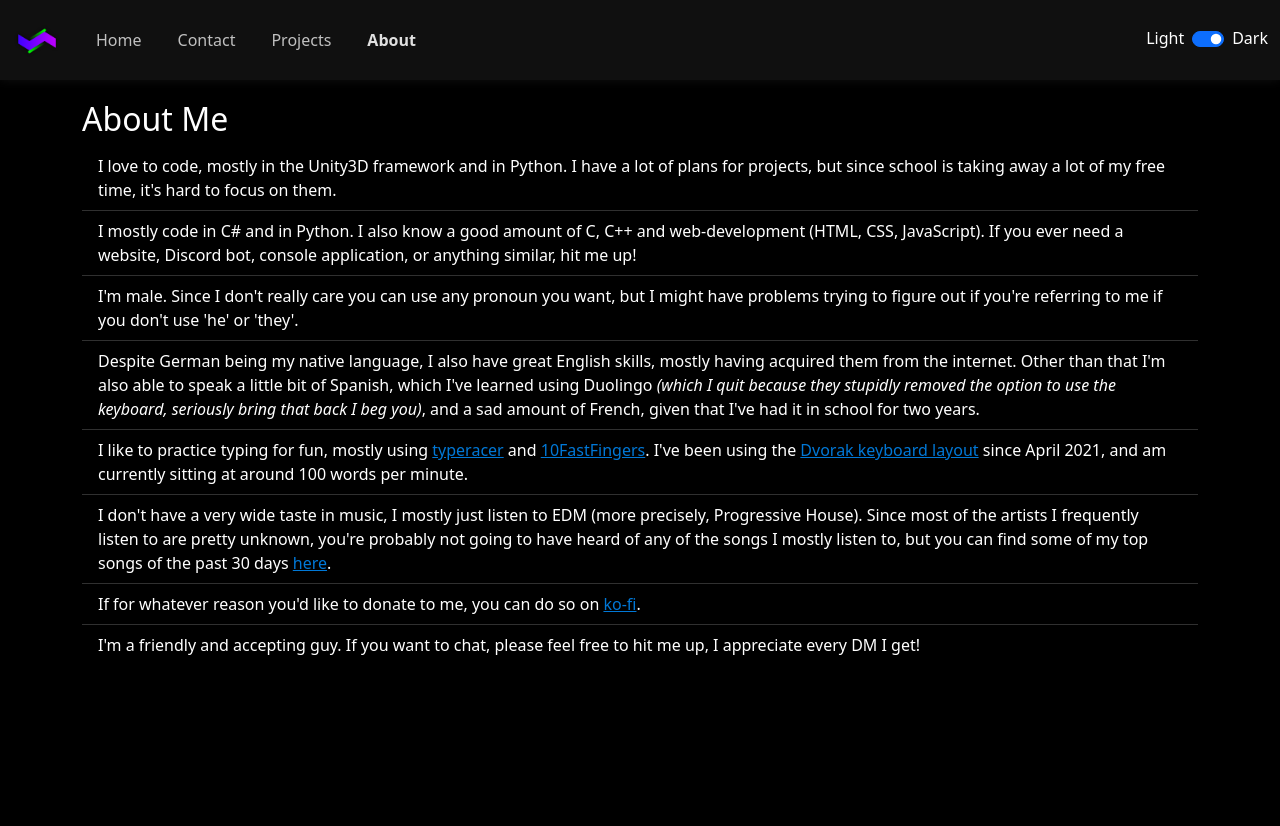
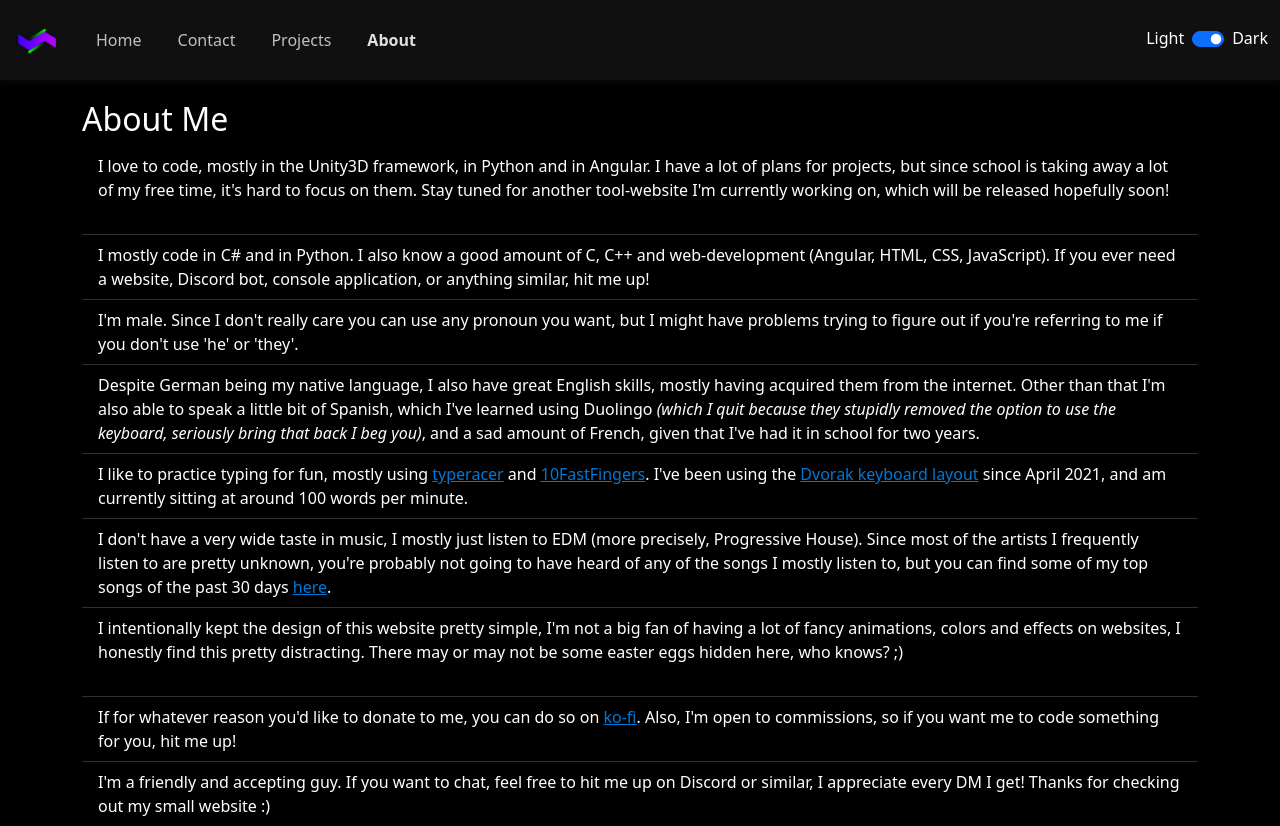
Before and after one commit to cootshk/www, an Angular app: page /about in a window 1280 px wide. Before the commit the page ends 800 px from the top, so only its background shows below. Built offline with nearby package versions, Linux system fonts and the light colour scheme.

Commit message:
Updated about me

```diff
--- a/src/app/about/about.component.html
+++ b/src/app/about/about.component.html
@@ -2,10 +2,10 @@
 
 <ul class="list-group list-group-flush">
     <li class="list-group-item">
-        I love to code, mostly in the Unity3D framework and in Python. I have a lot of plans for projects, but since school is taking away a lot of my free time, it's hard to focus on them.
+        I love to code, mostly in the Unity3D framework, in Python and in Angular. I have a lot of plans for projects, but since school is taking away a lot of my free time, it's hard to focus on them. Stay tuned for another tool-website I'm currently working on, which will be released hopefully soon! <span class="hidden-text">https://tiersorter.ascyt.com/ :)</span>
     </li>
     <li class="list-group-item">
-        I mostly code in C# and in Python. I also know a good amount of C, C++ and web-development (HTML, CSS, JavaScript). If you ever need a website, Discord bot, console application, or anything similar, hit me up!
+        I mostly code in C# and in Python. I also know a good amount of C, C++ and web-development (Angular, HTML, CSS, JavaScript). If you ever need a website, Discord bot, console application, or anything similar, hit me up!
     </li>
     <li class="list-group-item">
         I'm male. Since I don't really care you can use any pronoun you want, but I might have problems trying to figure out if you're referring to me if you don't use 'he' or 'they'.
@@ -20,9 +20,12 @@
         I don't have a very wide taste in music, I mostly just listen to EDM (more precisely, Progressive House). Since most of the artists I frequently listen to are pretty unknown, you're probably not going to have heard of any of the songs I mostly listen to, but you can find some of my top songs of the past 30 days <a href="https://open.spotify.com/playlist/4JWSOPMo4rrJlcpWHh5KHI" target="_blank" ngbTooltip="https://open.spotify.com/playlist/4JWSOPMo4rrJlcpWHh5KHI">here</a>.
     </li>
     <li class="list-group-item">
-        If for whatever reason you'd like to donate to me, you can do so on <a routerLink="/donate" target="_blank" ngbTooltip="https://ko-fi.com/ascyt">ko-fi</a>.
+        I intentionally kept the design of this website pretty simple, I'm not a big fan of having a lot of fancy animations, colors and effects on websites, I honestly find this pretty distracting. There may or may not be some easter eggs hidden here, who knows? ;) <span class="hidden-text">https://motherfuckingwebsite.com/ my beloved</span>
     </li>
     <li class="list-group-item">
-        I'm a friendly and accepting guy. If you want to chat, please feel free to hit me up, I appreciate every DM I get!
+        If for whatever reason you'd like to donate to me, you can do so on <a routerLink="/donate" target="_blank" ngbTooltip="https://ko-fi.com/ascyt">ko-fi</a>. Also, I'm open to commissions, so if you want me to code something for you, hit me up!
+    </li>
+    <li class="list-group-item">
+        I'm a friendly and accepting guy. If you want to chat, feel free to hit me up on Discord or similar, I appreciate every DM I get! Thanks for checking out my small website :)
     </li>
 </ul>
--- a/src/styles.scss
+++ b/src/styles.scss
@@ -111,3 +111,7 @@ a {
         max-width: fit-content;
     }
 }
+
+.hidden-text {
+    color: var(--back);
+}
```
